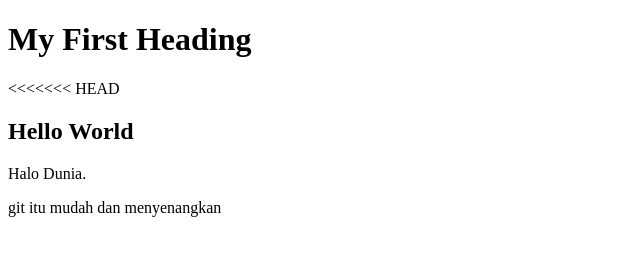
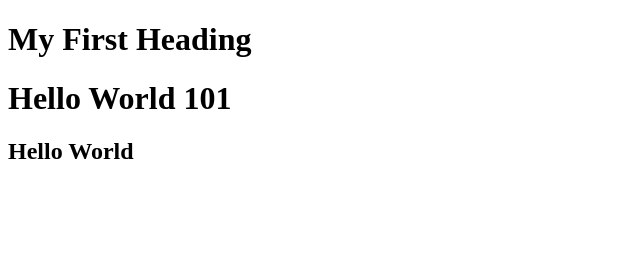
Before and after one commit to AlninoDP/Git-Tes, a plain HTML site: page index.html in a window 1280 px wide. Shown: the whole page, without its empty margins (0-640 px from the left). Drawn offline with Linux system fonts and the light colour scheme.

Commit message:
tambahan hello wolrd 101

```diff
--- a/index.html
+++ b/index.html
@@ -6,10 +6,9 @@
 <body>
 
 <h1>My First Heading</h1>
-<<<<<<< HEAD
+<h1>Hello World 101</h1>
 <h2>Hello World</h2>
-<p>Halo Dunia.</p>
-<p>git itu mudah dan menyenangkan</p>
+
 
 
 </body>
```
